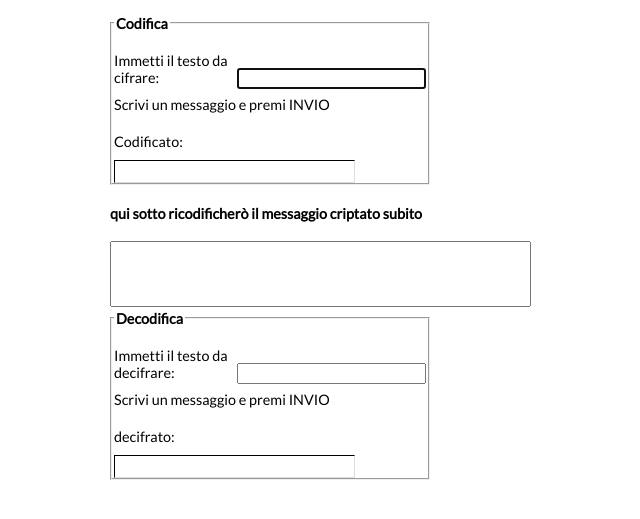
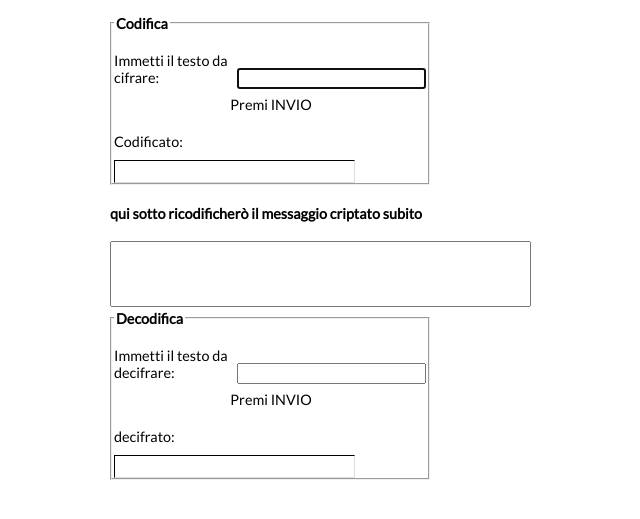
Before and after one commit to Mattia-Rollo/CifrarioDiCesare-con-Decodifica, a plain HTML site: page index.html in a window 1280 px wide. Shown: the part 47-566 px from the top of the page, without its empty margins (370-1010 px from the left). Drawn offline with Linux system fonts and the light colour scheme.

Commit message:
little changes

```diff
--- a/index.html
+++ b/index.html
@@ -13,7 +13,7 @@
 			<legend>Codifica</legend>
 			<label for="testo">Immetti il testo da cifrare:</label>
 			<input type="text" id="testo" autofocus />
-			<div>Scrivi un messaggio e premi INVIO</div>
+			<div style="text-align: center;">Premi INVIO</div>
 			<label for="decodifica">Codificato:</label>
 			<div id="decodifica"></div>
 			<!-- <input type="button" id="fallo" value="Codifica" /> -->
@@ -24,7 +24,7 @@
 			<legend>Decodifica</legend>
 			<label for="testo">Immetti il testo da decifrare:</label>
 			<input type="text" id="testo2" autofocus />
-			<div>Scrivi un messaggio e premi INVIO</div>
+			<div style="text-align: center;">Premi INVIO</div>
 			<label for="decodifica2">decifrato:</label>
 			<div id="decodifica2"></div>
 			<!-- <input type="button" id="fallo" value="Codifica2" /> -->
```
